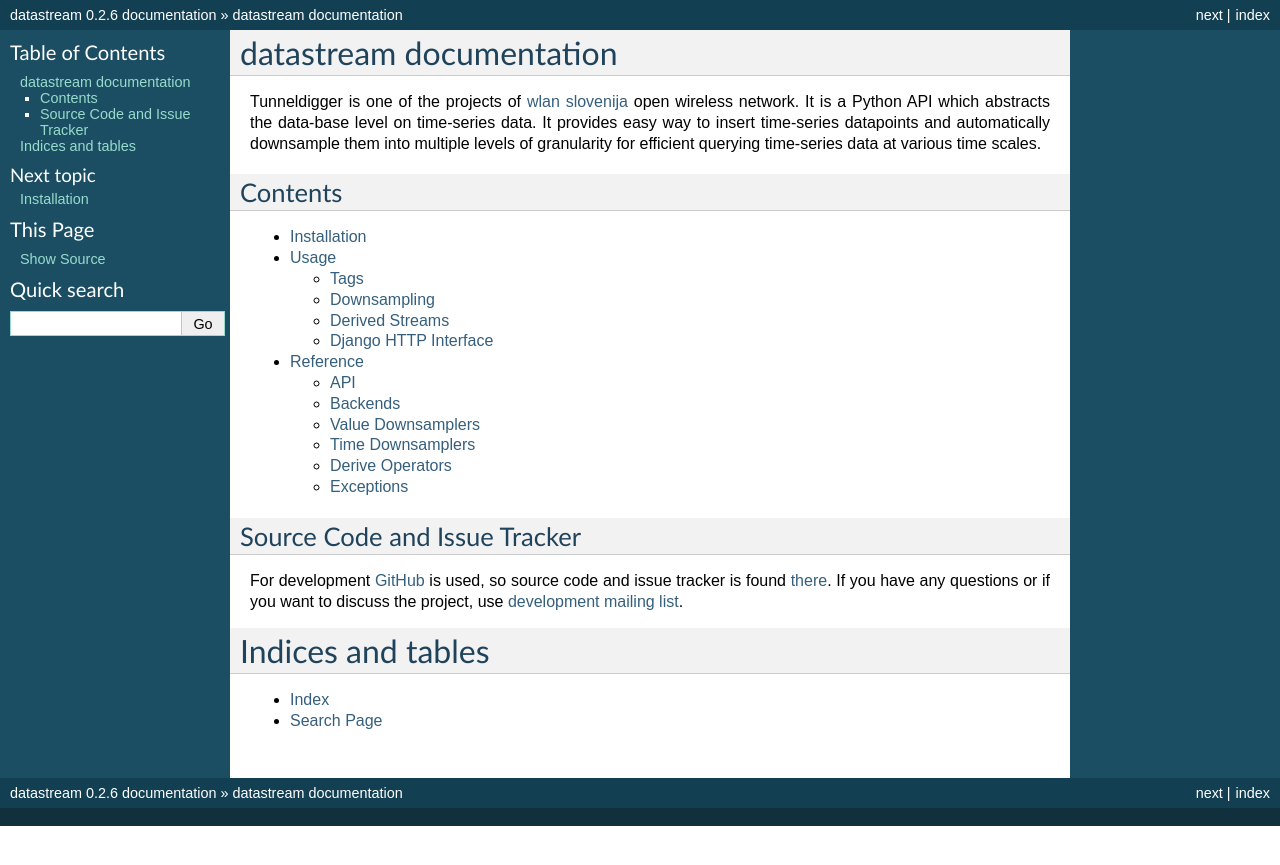
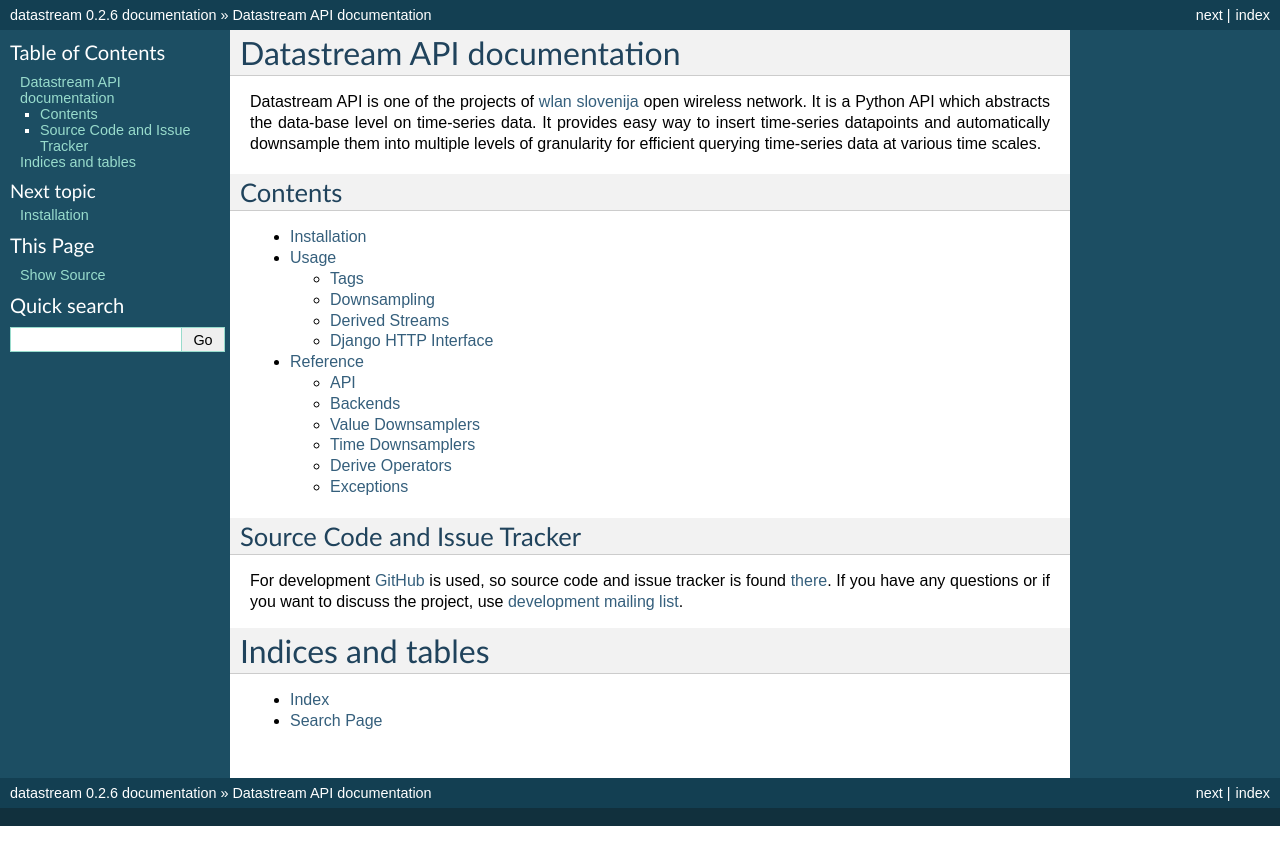
Before and after one commit to wlanslovenija/datastream, a Sphinx documentation site: the page built from docs/index.rst, in a window 1280 px wide. Shown: the top 865 px of the page. Built offline with Sphinx 7.4.7, drawn with Linux system fonts in a browser that asks for light colours.

Commit message:
Fixed docs.

```diff
--- a/docs/index.rst
+++ b/docs/index.rst
@@ -1,7 +1,7 @@
-datastream documentation
-===============================
+Datastream API documentation
+============================
 
-Tunneldigger is one of the projects of `wlan slovenija`_ open wireless network.
+Datastream API is one of the projects of `wlan slovenija`_ open wireless network.
 It is a Python API which abstracts the data-base level on time-series data. It provides easy way to insert
 time-series datapoints and automatically downsample them into multiple levels of granularity for efficient querying
 time-series data at various time scales.
```
